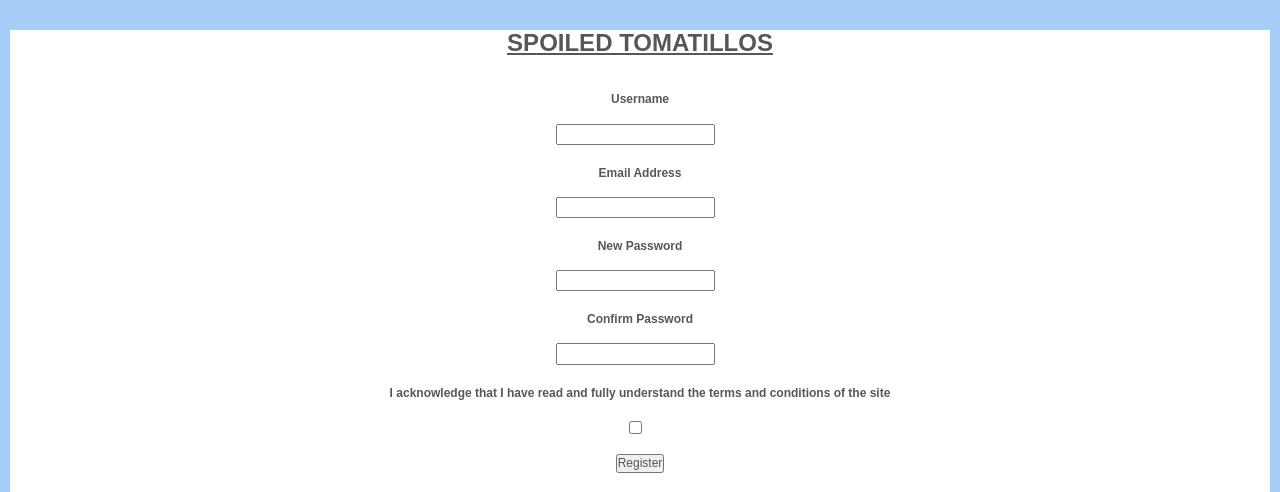
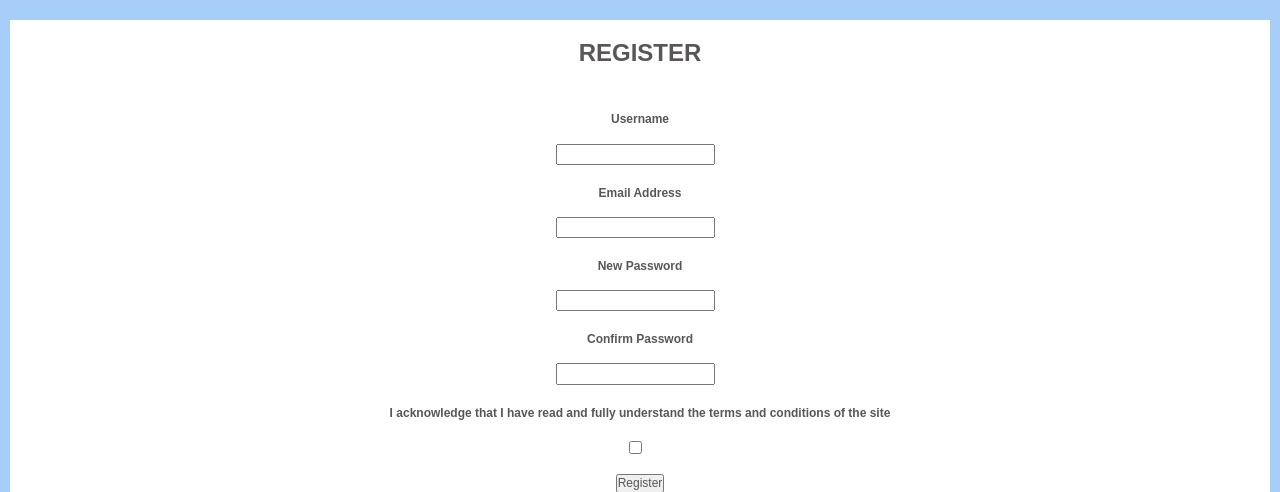
Before and after one commit to Shinabel/spoiled_tomatillos, a Flask app: page /register in a window 1280 px wide. Shown: the top 492 px of the page. Run offline with Flask 2, Linux system fonts and the light colour scheme; some libraries are stand-ins or nearby versions.

Commit message:
TEAM53-90 #comment removing reference to homepage

```diff
--- a/spoiled_tomatillos/app/templates/register.html
+++ b/spoiled_tomatillos/app/templates/register.html
@@ -8,19 +8,14 @@
         <link href="https://maxcdn.bootstrapcdn.com/bootstrap/3.3.6/css/bootstrap.min.css" rel="stylesheet" />
         <link rel="stylesheet" href="https://cdnjs.cloudflare.com/ajax/libs/font-awesome/4.7.0/css/font-awesome.min.css">
         <link rel="stylesheet" href="{{ url_for('static', filename='css/style.css') }}">
-      {% if title %}
-      <title>{{ title }}</title>
-      {% else %}
-      <title>Spoiled Tomatillos</title>
-      {% endif %}
+      <title>Register</title>
     </head>
 		</html>
 <center>
   <body>
    <header>
-    <div class="cotainter page-title">
-     <a href="/index">
-      <h1>Spoiled Tomatillos</h1>
+    <div class="container page-title">
+      <h1>Register</h1>
     </a>
   </div>
 </header>
```
Also changed, not shown: spoiled_tomatillos/app/templates/login.html (+2 -7 lines).
